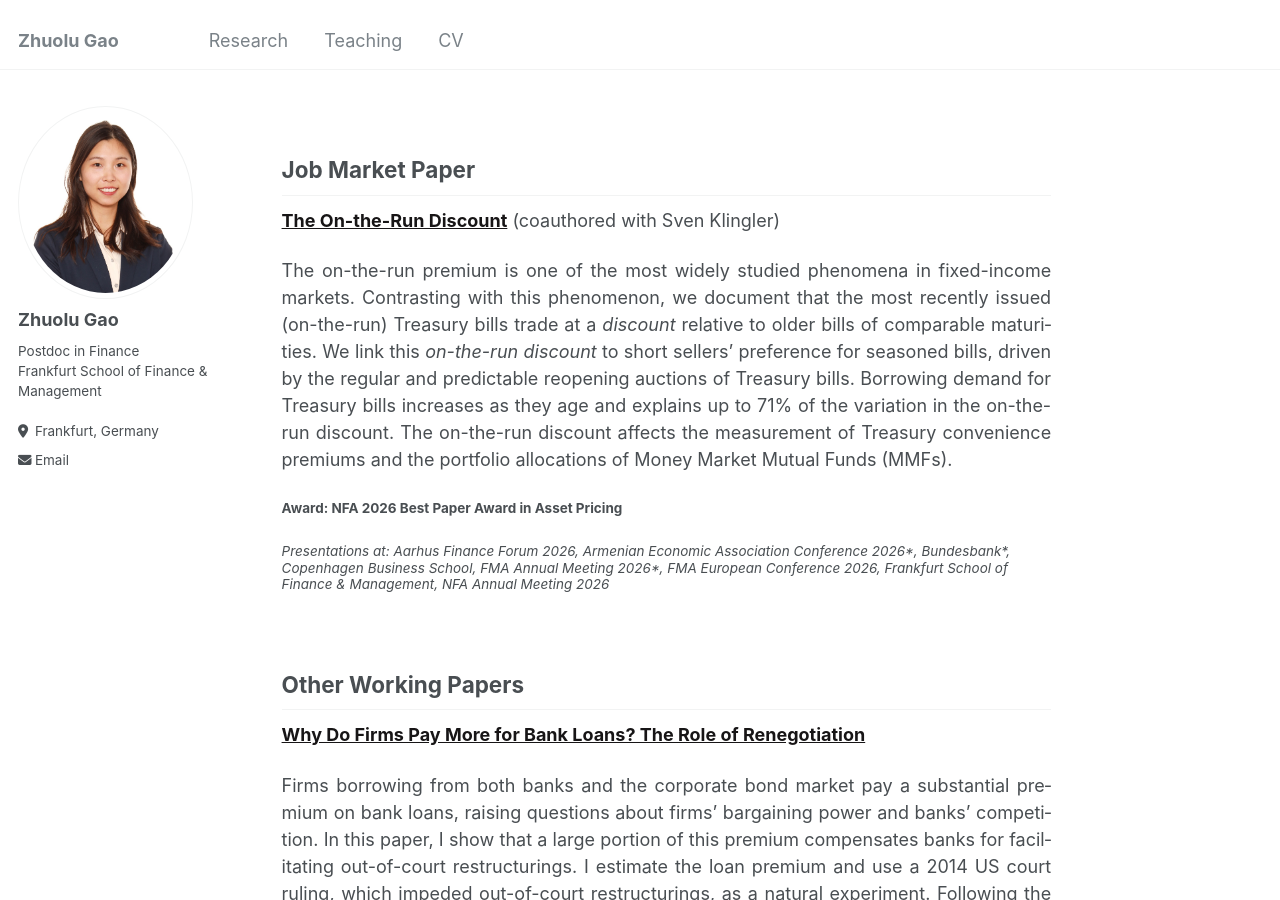
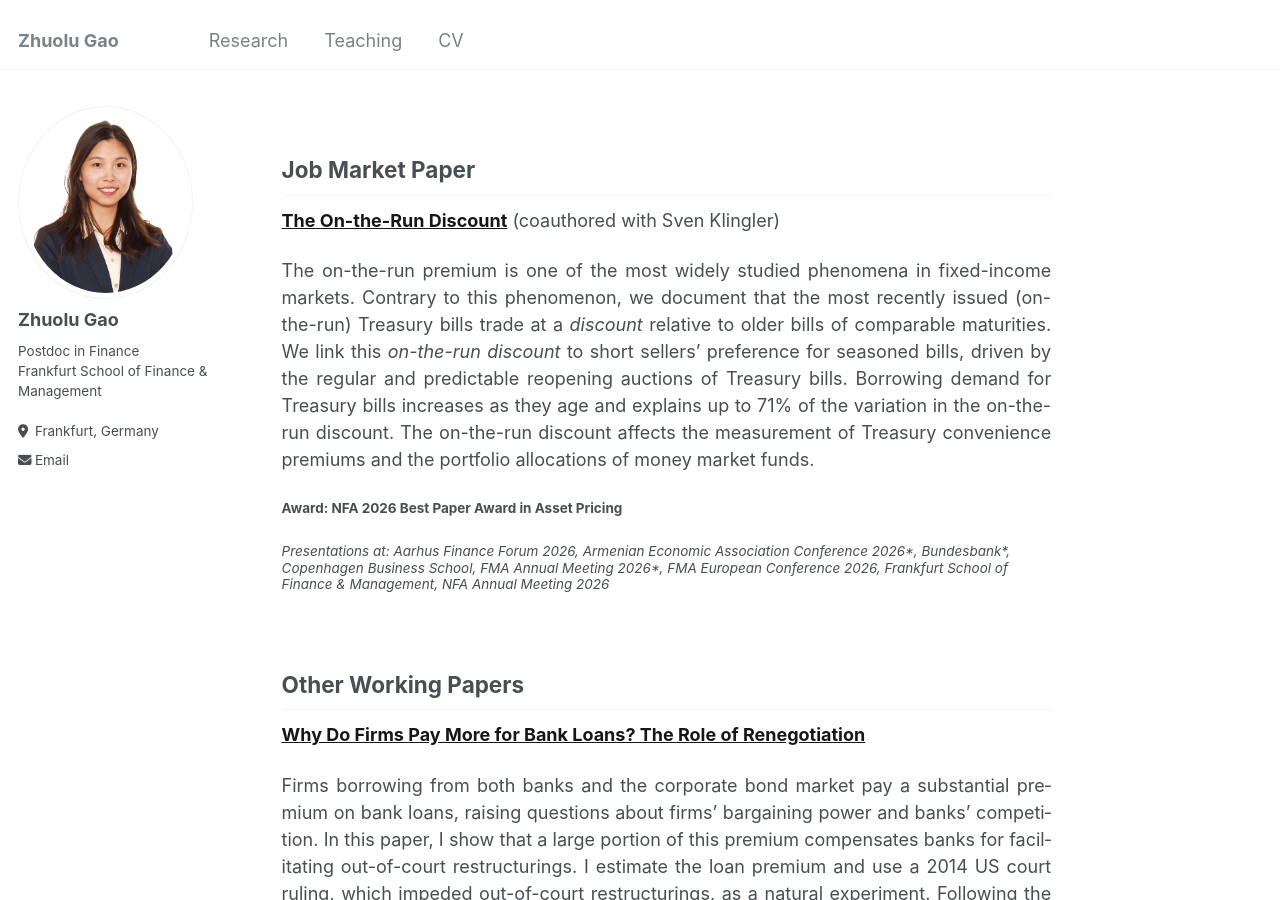
Before and after one commit to zhuolugao/zhuolugao.github.io, a Jekyll site: the page built from _pages/about.md, in a window 1280 px wide and 900 px high, scrolled down 503 px. Built offline with Jekyll 4.4.1, drawn with Linux system fonts in a browser that asks for light colours.

Commit message:
Update JMP (28 Oct version) and its abstract
Co-Authored-By: Claude Opus 5.5 <noreply@anthropic.com>

```diff
--- a/_includes/working_papers.md
+++ b/_includes/working_papers.md
@@ -1,8 +1,8 @@
 ## Job Market Paper
 
-[**The On-the-Run Discount**]({{ site.baseurl }}/files/JMP_Gao.pdf?v=20261025) (coauthored with Sven Klingler)
+[**The On-the-Run Discount**]({{ site.baseurl }}/files/JMP_Gao.pdf?v=20261028) (coauthored with Sven Klingler)
 
-The on-the-run premium is one of the most widely studied phenomena in fixed-income markets. Contrasting with this phenomenon, we document that the most recently issued (on-the-run) Treasury bills trade at a *discount* relative to older bills of comparable maturities. We link this *on-the-run discount* to short sellers’ preference for seasoned bills, driven by the regular and predictable reopening auctions of Treasury bills. Borrowing demand for Treasury bills increases as they age and explains up to 71% of the variation in the on-the-run discount. The on-the-run discount affects the measurement of Treasury convenience premiums and the portfolio allocations of Money Market Mutual Funds (MMFs).
+The on-the-run premium is one of the most widely studied phenomena in fixed-income markets. Contrary to this phenomenon, we document that the most recently issued (on-the-run) Treasury bills trade at a *discount* relative to older bills of comparable maturities. We link this *on-the-run discount* to short sellers’ preference for seasoned bills, driven by the regular and predictable reopening auctions of Treasury bills. Borrowing demand for Treasury bills increases as they age and explains up to 71% of the variation in the on-the-run discount. The on-the-run discount affects the measurement of Treasury convenience premiums and the portfolio allocations of money market funds.
 
 #### **Award: NFA 2026 Best Paper Award in Asset Pricing**
 
```
Also changed, not shown: 1 other file.
